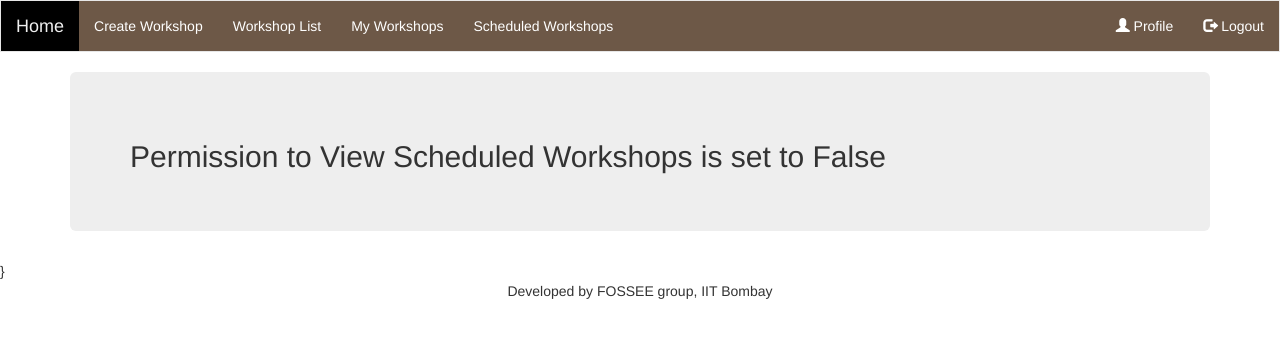
After one commit to FOSSEE/workshop_booking, a Django app: template workshop_app/templates/workshop_app/scheduled_workshops.html in a window 1280 px wide. The commit adds this page. Shown: the top 338 px of the page. Run offline with Django 3.2, Linux system fonts and the light colour scheme; the template is opened without the code that fills it, so the values that code supplies are empty; parts of the project's set-up code (start-up, migrations or seed data) failed here and were passed over; some libraries are stand-ins or nearby versions.

Commit message:
Adds Scheduled Workshop Template
- Instructors can View All Scheduled Workshops from Proposed Table
- Changes username to fullname while sending mails of workshop
- Update of instructions-for-participants pdf in ISCP

```diff
--- a/workshop_app/templates/workshop_app/create_workshop.html
+++ b/workshop_app/templates/workshop_app/create_workshop.html
@@ -21,6 +21,7 @@
         <li class="active"><a href="{{ URL_ROOT }}/create_workshop/">Create Workshop</a></li>
         <li ><a href="{{ URL_ROOT }}/view_workshoptype_list/"> Workshop List</a></li>
        <li ><a href="{{ URL_ROOT }}/my_workshops/">My Workshops</a></li>
+       <li><a href="{{ URL_ROOT }}/scheduled_workshops/">Scheduled Workshops</a></li>
       </ul>
       <ul class="nav navbar-nav navbar-right">
         <li><a href="{{ URL_ROOT }}/view_profile/"><span class="glyphicon glyphicon-user"></span> Profile </a></li>
--- a/workshop_app/templates/workshop_app/edit_profile.html
+++ b/workshop_app/templates/workshop_app/edit_profile.html
@@ -15,6 +15,7 @@
             <li><a href="{{ URL_ROOT }}/create_workshop/">Create Workshop</a></li>
             <li><a href="{{ URL_ROOT }}/view_workshoptype_list/">Workshop List</a></li>
             <li><a href="{{ URL_ROOT }}/my_workshops/">My Workshops</a></li>
+            <li><a href="{{ URL_ROOT }}/scheduled_workshops/">Scheduled Workshops</a></li>
           </ul>
         {% else %}
          <div class="navbar-header">
--- a/workshop_app/templates/workshop_app/manage.html
+++ b/workshop_app/templates/workshop_app/manage.html
@@ -10,6 +10,7 @@
 		  <li ><a href="{{ URL_ROOT }}/create_workshop/">Create Workshop</a></li>
 		   <li ><a href="{{ URL_ROOT }}/view_workshoptype_list/"> Workshop List</a></li>
 		   <li ><a href="{{ URL_ROOT }}/my_workshops/">My Workshops</a></li>
+		   <li><a href="{{ URL_ROOT }}/scheduled_workshops/">Scheduled Workshops</a></li>
 		</ul>
 		<ul class="nav navbar-nav navbar-right">
 		  <li><a href="{{ URL_ROOT }}/view_profile/"><span class="glyphicon glyphicon-user"></span> Profile </a></li>
--- a/workshop_app/templates/workshop_app/my_workshops.html
+++ b/workshop_app/templates/workshop_app/my_workshops.html
@@ -49,6 +49,7 @@
             <li><a href="{{ URL_ROOT }}/create_workshop/">Create Workshop</a></li>
             <li><a href="{{ URL_ROOT }}/view_workshoptype_list/">Workshop List</a></li>
             <li class="active"><a href="{{ URL_ROOT }}/my_workshops/">My Workshops</a></li>
+            <li><a href="{{ URL_ROOT }}/scheduled_workshops/">Scheduled Workshops</a></li>
           </ul>
         {% else %}
         <div class="navbar-header">
--- a/workshop_app/templates/workshop_app/profile_updated.html
+++ b/workshop_app/templates/workshop_app/profile_updated.html
@@ -15,6 +15,7 @@
         <li><a href="{{ URL_ROOT }}/create_workshop/">Create Workshop</a></li>
         <li><a href="{{ URL_ROOT }}/view_workshoptype_details/"> Workshop List</a></li>
         <li><a href="{{ URL_ROOT }}/my_workshops/">My Workshops</a></li>
+        <li><a href="{{ URL_ROOT }}/scheduled_workshops/">Scheduled Workshops</a></li>
       </ul>
       {% else %}
       <div class="navbar-header">
--- /dev/null
+++ b/workshop_app/templates/workshop_app/scheduled_workshops.html
@@ -0,0 +1,63 @@
+{% extends 'workshop_app/base.html' %}
+
+{% block header %}
+   <nav class="navbar navbar-default navbar-custom">
+	  <div class="container-fluid">
+		<div class="navbar-header">
+		  <a class="navbar-brand" href="{{ URL_ROOT }}/manage/">Home</a>
+		</div>
+		<ul class="nav navbar-nav">
+		  <li ><a href="{{ URL_ROOT }}/create_workshop/">Create Workshop</a></li>
+		   <li ><a href="{{ URL_ROOT }}/view_workshoptype_list/"> Workshop List</a></li>
+		   <li ><a href="{{ URL_ROOT }}/my_workshops/">My Workshops</a></li>
+		   <li><a href="{{ URL_ROOT }}/scheduled_workshops/">Scheduled Workshops</a></li>
+		</ul>
+		<ul class="nav navbar-nav navbar-right">
+		  <li><a href="{{ URL_ROOT }}/view_profile/"><span class="glyphicon glyphicon-user"></span> Profile </a></li>
+		  <li><a href="{{ URL_ROOT }}/logout/"><span class="glyphicon glyphicon-log-out"></span> Logout</a></li>
+		</ul>
+		</div>
+  </nav>
+{% endblock %}
+
+
+{% block content %}
+
+	<div class="container">
+	{% if scheduled_workshops %}
+	<h3>This Table Shows Scheduled Workshops Proposed By Coordinators</h3>
+	<br>
+		<table class="table table-hover">
+			<thead>
+				<tr>
+					<th>Coordinator Name</th>
+					<th>Instructor Name</th>
+					<th>Workshop Name</th>
+					<th>Workshop Date</th>
+				</tr>
+			</thead>
+			{% csrf_token %}
+			{% for workshop in accepted_workshops %}
+				{% if workshop.status == 'ACCEPTED' %}
+						<tbody>
+							<tr>
+
+								<td>{{ workshop.proposed_workshop_coordinator }}</td>
+								<td>{{ workshop.proposed_workshop_instructor }}</td>
+								<td>{{ workshop.proposed_workshop_title }}</td>
+								<td>{{ workshop.proposed_workshop_date | date}}</td>
+							</tr>
+						</tbody>
+				{% endif %}
+			{% endfor %}
+		</table>
+	{% else %}
+		<div class="jumbotron">
+				<h2>Permission to View Scheduled Workshops is set to False</h2>
+			</div>
+	{% endif %}
+	</div>
+	}
+
+
+{% endblock %}
--- a/workshop_app/templates/workshop_app/view_profile.html
+++ b/workshop_app/templates/workshop_app/view_profile.html
@@ -15,6 +15,7 @@
             <li><a href="{{ URL_ROOT }}/create_workshop/">Create Workshop</a></li>
             <li><a href="{{ URL_ROOT }}/view_workshoptype_list/">Workshop List</a></li>
             <li><a href="{{ URL_ROOT }}/my_workshops/">My Workshops</a></li>
+            <li><a href="{{ URL_ROOT }}/scheduled_workshops/">Scheduled Workshops</a></li>
           </ul>
         {% else %}
         <div class="navbar-header">
--- a/workshop_app/templates/workshop_app/view_workshoptype_list.html
+++ b/workshop_app/templates/workshop_app/view_workshoptype_list.html
@@ -15,6 +15,7 @@
 		<ul class="nav navbar-nav">
 		{% if request.user.profile.position == 'instructor'%}
 		  <li><a href="{{ URL_ROOT }}/create_workshop/">Create Workshop</a></li>
+		  <li><a href="{{ URL_ROOT }}/scheduled_workshops/">Scheduled Workshops</a></li>
 		{% else %}
 		  <li><a href="{{ URL_ROOT }}/book/">Book</a></li>
 		  <li><a href="{{ URL_ROOT }}/propose_workshop/">Propose a Workshop</a></li>
--- a/workshop_app/urls.py
+++ b/workshop_app/urls.py
@@ -44,6 +44,7 @@ urlpatterns = [
     url(r'^view_workshoptype_details/$', views.view_workshoptype_details),
     url(r'^create_workshop/$', views.create_workshop),
     url(r'^propose_workshop/$', views.propose_workshop),
+    url(r'^scheduled_workshops/$', views.scheduled_workshops),
     url(r'^testimonials/$', views.testimonials),
     url(r'^file_view/(?P<workshop_title>[\w|\W]+)$', views.file_view),
     url(r'^jsi18n/$', django.views.i18n.javascript_catalog, js_info_dict),
--- a/workshop_portal/settings.py
+++ b/workshop_portal/settings.py
@@ -152,12 +152,14 @@ EMAIL_TIMEOUT = 300
 SENDER_EMAIL = SENDER_EMAIL
 
 
-#EMAIL_BACKEND = 'django.core.mail.backends.console.EmailBackend' #Temp Solution
+#EMAIL_BACKEND = 'django.core.mail.backends.console.EmailBackend'
 
 #Change this to the production url
 PRODUCTION_URL = 'your_production_url'
 
 ADMIN_EMAIL = 'your admin email'
 
+SCHEDULED_WORKSHOPS = False #Set True or False to view/hide
+
 LOGIN_REDIRECT_URL = '/profile'
 SESSION_EXPIRE_AT_BROWSER_CLOSE = True
```
Also changed, not shown: workshop_app/views.py (+42 -24 lines), 4 other files.
